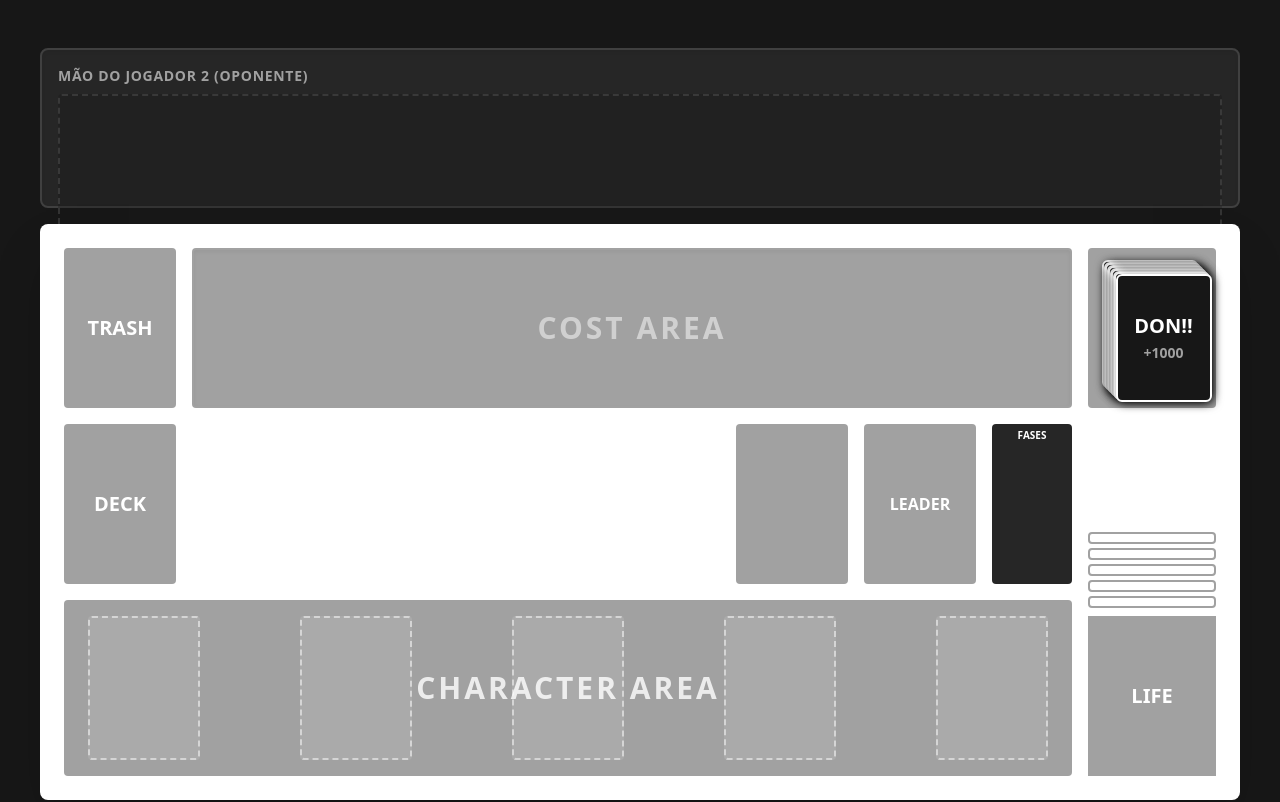
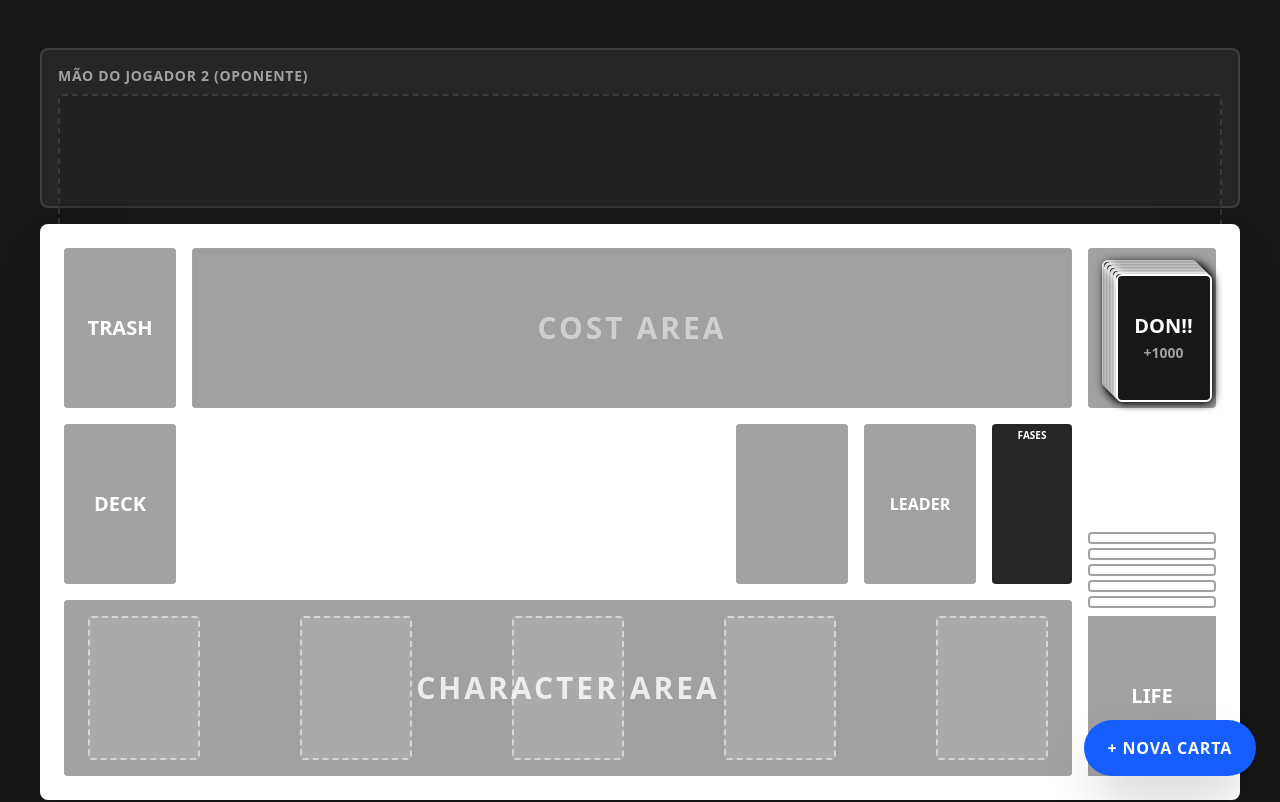
Before and after one commit to jusobreira/ccop_Rullator, a React (Vite) app: page / in a window 1280 px wide. Shown: the top 802 px of the page. Built offline with nearby package versions, Linux system fonts and the light colour scheme.

Commit message:
Update Board.jsx

```diff
--- a/src/components/Board.jsx
+++ b/src/components/Board.jsx
@@ -1,6 +1,7 @@
 import { useState } from 'react';
 import { DndContext, useDroppable } from '@dnd-kit/core';
 import Card from './Card';
+import SpawnMenu from './SpawnMenu'; // <-- Importamos o menu aqui!
 
 function DroppableZone({ id, className, children }) {
   const { isOver, setNodeRef } = useDroppable({ id });
@@ -28,7 +29,6 @@ function Playmat({ inverted, isPlayerOne, cards, onToggleRest }) {
   const renderStackedCards = (zoneId) => {
     const zoneCards = cards.filter(c => c.zone === zoneId);
     if (zoneCards.length === 0) return null;
-
     const sorted = [...zoneCards].sort((a, b) => a.type === 'DON!!' ? -1 : 1);
 
     return (
@@ -95,7 +95,6 @@ function Playmat({ inverted, isPlayerOne, cards, onToggleRest }) {
           <DroppableZone id={`deck-${playerPrefix}`} className="w-28 h-full bg-neutral-400 flex items-center justify-center text-white font-black uppercase text-xl rounded-sm border-2 border-transparent">Deck</DroppableZone>
         </div>
 
-        {/* COST AREA CORRIGIDA COM -space-x-10 PARA SOBREPOSIÇÃO */}
         <div className={`flex gap-4 h-40 ${inverted ? 'flex-row-reverse' : 'flex-row'}`}>
           <DroppableZone id={`cost-area-${playerPrefix}`} className="flex-1 bg-neutral-400 flex -space-x-10 items-center px-8 py-2 rounded-sm border-2 border-transparent shadow-inner min-w-0">
              {cards.filter(c => c.zone === `cost-area-${playerPrefix}`).length > 0
@@ -115,12 +114,8 @@ function Playmat({ inverted, isPlayerOne, cards, onToggleRest }) {
 
 const generateInitialState = () => {
   const setup = [
-    { id: 'l1', name: 'Monkey.D.Luffy', power: 5000, type: 'Leader', zone: 'leader-p1', rested: false },
-    { id: 'c1', name: 'Roronoa Zoro', cost: 3, power: 5000, type: 'Character', zone: 'hand-p1', rested: false },
-    { id: 'c2', name: 'Nami', cost: 1, power: 1000, type: 'Character', zone: 'hand-p1', rested: false },
-    { id: 'c3', name: 'Gum-Gum Pistol', cost: 2, type: 'Event', zone: 'hand-p1', rested: false }
+    { id: 'l1', name: 'Monkey.D.Luffy', power: 5000, type: 'Leader', zone: 'leader-p1', rested: false }
   ];
-
   for(let i = 1; i <= 10; i++) {
     setup.push({ id: `don-p1-${i}`, type: 'DON!!', zone: 'don-deck-p1', rested: false });
     setup.push({ id: `don-p2-${i}`, type: 'DON!!', zone: 'don-deck-p2', rested: false });
@@ -131,28 +126,27 @@ const generateInitialState = () => {
 export default function Board() {
   const [cards, setCards] = useState(generateInitialState);
 
+  // Estado para controlar se o menu está aberto ou fechado
+  const [isSpawnMenuOpen, setIsSpawnMenuOpen] = useState(false);
+
   function toggleRest(cardId) {
-    setCards(current =>
-      current.map(card =>
-        card.id === cardId ? { ...card, rested: !card.rested } : card
-      )
-    );
+    setCards(current => current.map(card => card.id === cardId ? { ...card, rested: !card.rested } : card));
   }
 
   function handleDragEnd(event) {
     const { active, over } = event;
     if (!over) return;
+    setCards((currentCards) => currentCards.map((card) => card.id === active.id ? { ...card, zone: over.id } : card));
+  }
 
-    setCards((currentCards) =>
-      currentCards.map((card) =>
-        card.id === active.id ? { ...card, zone: over.id } : card
-      )
-    );
+  // Nova função para adicionar a carta criada no menu ao estado do jogo
+  function addCard(newCard) {
+    setCards(current => [...current, newCard]);
   }
 
   return (
     <DndContext onDragEnd={handleDragEnd}>
-      <div className="min-h-screen bg-neutral-900 flex flex-col items-center overflow-auto py-12 gap-8">
+      <div className="min-h-screen bg-neutral-900 flex flex-col items-center overflow-auto py-12 gap-8 relative">
 
         <div className="flex flex-col gap-4">
           <Hand id="hand-p2" title="Mão do Jogador 2 (Oponente)" cards={cards.filter(c => c.zone === 'hand-p2')} onToggleRest={toggleRest} />
@@ -168,6 +162,19 @@ export default function Board() {
           <Hand id="hand-p1" title="Mão do Jogador 1 (Você)" cards={cards.filter(c => c.zone === 'hand-p1')} onToggleRest={toggleRest} />
         </div>
 
+        {/* Botão flutuante para abrir o menu */}
+        <button
+          onClick={() => setIsSpawnMenuOpen(true)}
+          className="fixed bottom-6 right-6 bg-blue-600 hover:bg-blue-500 text-white px-6 py-4 rounded-full shadow-2xl font-black uppercase tracking-wider z-40 transition-transform hover:scale-105"
+        >
+          + Nova Carta
+        </button>
+
+        {/* O Menu flutuante que criamos */}
+        {isSpawnMenuOpen && (
+          <SpawnMenu onAddCard={addCard} onClose={() => setIsSpawnMenuOpen(false)} />
+        )}
+
       </div>
     </DndContext>
   );
```
